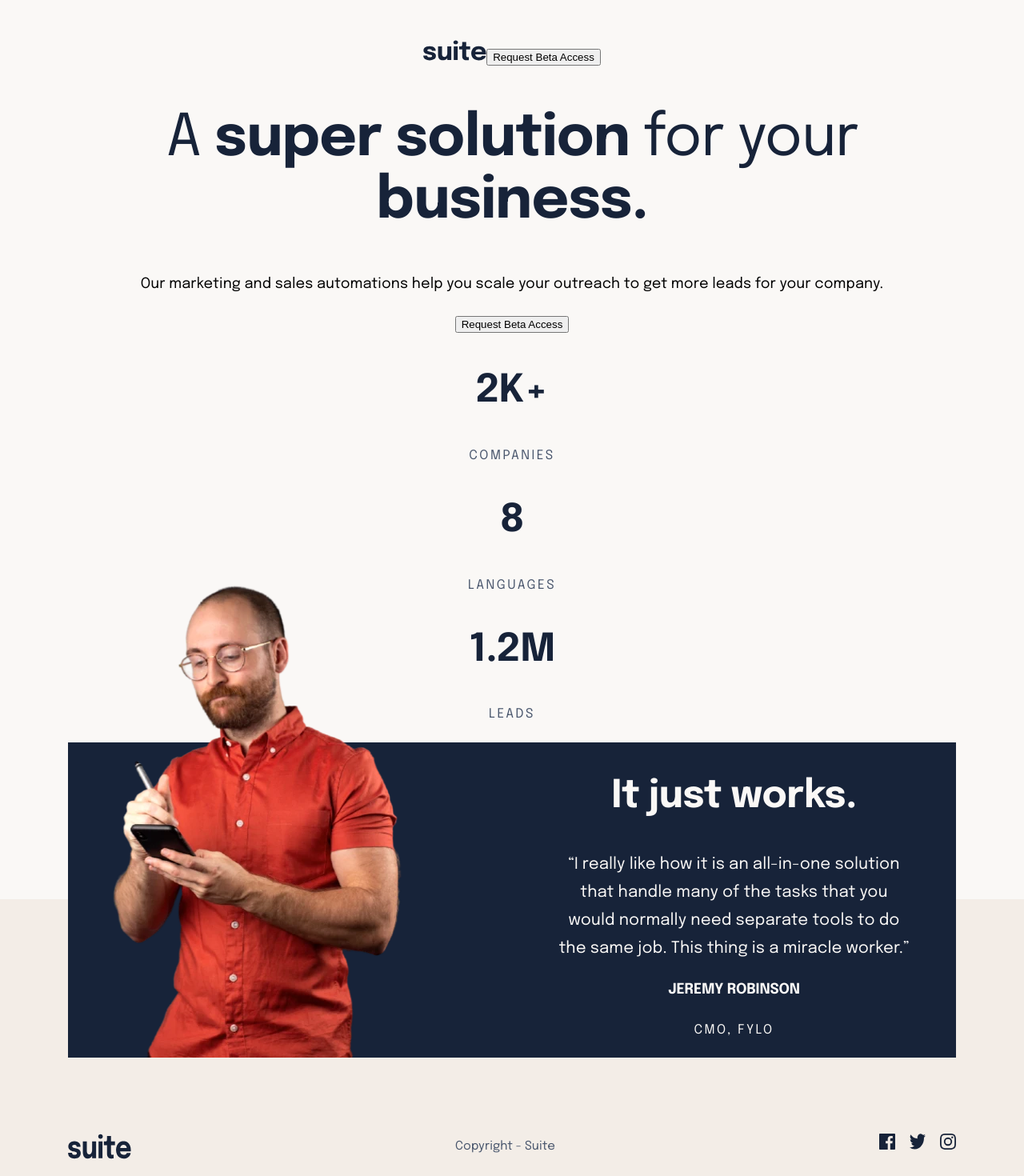
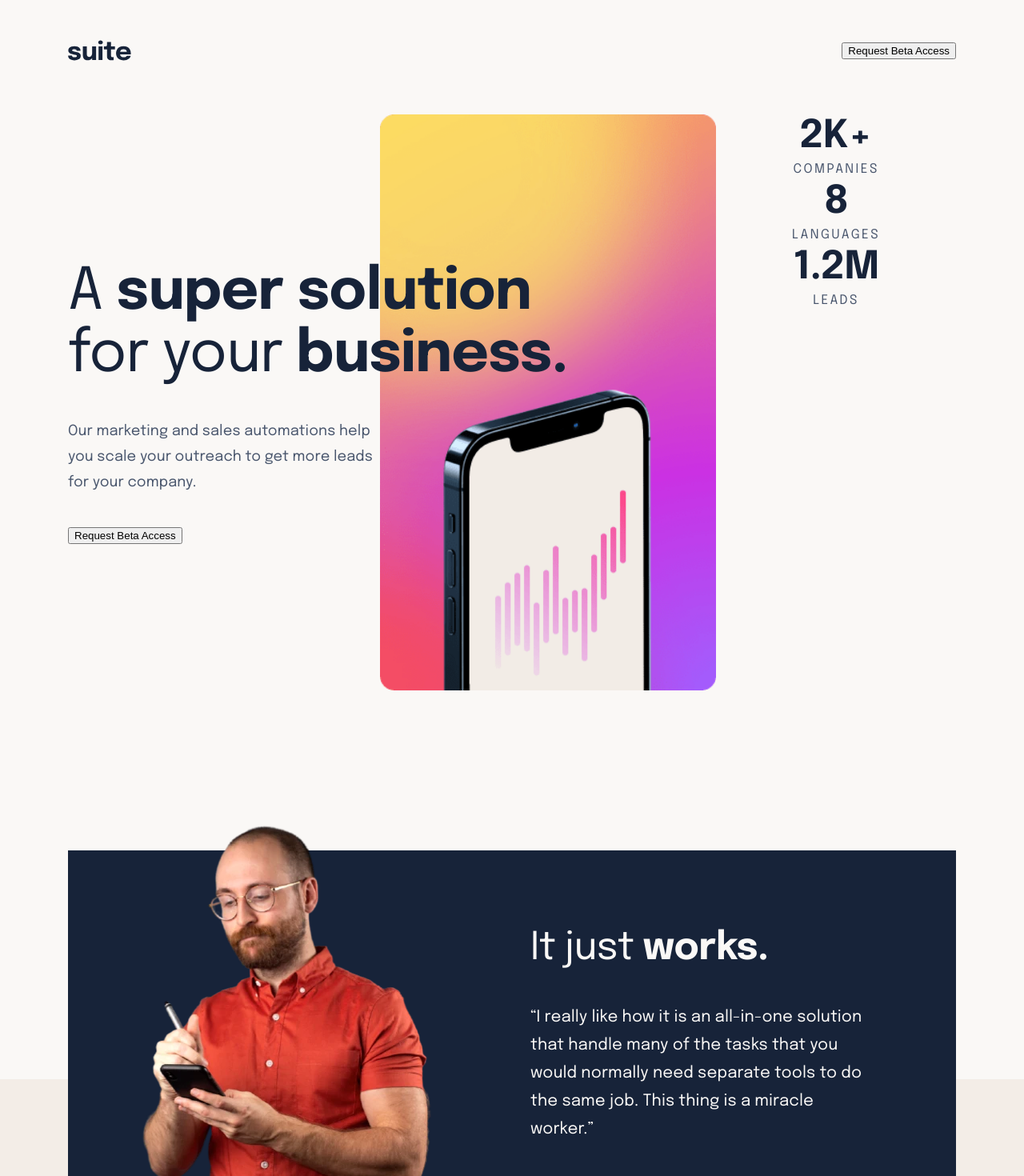
Before and after one commit to Shahbaaz92/suite-landing-page, a React (Create React App) app in the folder my-app/: page / in a window 1280 px wide. Shown: the top 1470 px of the page at 80% size. Built offline with nearby package versions, Linux system fonts and the light colour scheme.

Commit message:
All Components updated

```diff
--- a/my-app/src/App.css
+++ b/my-app/src/App.css
@@ -9,6 +9,12 @@
   --Orange: #ffa84e;
 }
 /***General***/
+body,
+html,
+* {
+  margin: 0;
+  box-sizing: border-box;
+}
 body {
   background-image: linear-gradient(
     to bottom,
@@ -17,6 +23,7 @@ body {
     var(--Cream) 75%,
     var(--Cream) 100%
   );
+  color: var(--Grey);
   display: flex;
   justify-content: center;
   font-family: "Epilogue", sans-serif;
@@ -82,33 +89,81 @@ small {
   height: auto;
   margin: 50px auto;
 }
+.Navigation {
+  display: flex;
+  justify-content: space-between;
+  align-items: center;
+}
+
+.Main-Container {
+  display: flex;
+  align-items: center;
+  margin-top: 67px;
+  width: 100%;
+  height: 90vh;
+}
+.Hero-Container {
+  width: 73%;
+  height: 100%;
+  text-align: left;
+  display: flex;
+  align-items: center;
+  background-image: url(./assets/image-hero-portrait.png);
+  background-repeat: no-repeat;
+  background-size: contain;
+  background-position: right;
+}
+.Hero {
+  width: 80%;
+  display: flex;
+  flex-direction: column;
+  align-items: start;
+  gap: 40px;
+}
+.Hero-about {
+  width: 60%;
+}
+.Stats {
+  width: 27%;
+  height: 100%;
+}
 .Comment {
   width: 100%;
   height: auto;
   background-color: var(--Dark-Blue);
   display: flex;
   justify-content: space-around;
-  /* gap: 30px; */
-
-  /* padding: 88px 121px; */
+  margin-top: 200px;
 }
 .Comment h2,
 .Comment h3,
 .Comment h4,
-.Quote {
+q {
   color: var(--Cream-White);
 }
-.Comment-img {
+.Comment-Img {
   position: relative;
   width: 40%;
 }
-.CMO {
+.CMO-Img {
   position: absolute;
-  left: 0;
+  left: 80px;
   bottom: 0;
 }
-.Quote {
+.Comment-Quote {
   width: 40%;
+  margin: 85px;
+  padding: 10px;
+  text-align: left;
+  display: flex;
+  flex-direction: column;
+  gap: 40px;
+}
+.CMO-Details {
+  display: flex;
+  flex-direction: column;
+  justify-content: flex-start;
+  gap: 0;
 }
 .Connect {
   margin-top: 95px;
--- a/my-app/src/App.js
+++ b/my-app/src/App.js
@@ -9,8 +9,10 @@ function App() {
   return (
     <div className="App">
       <Navigation />
-      <Hero />
-      <Stats />
+      <main className="Main-Container">
+        <Hero />
+        <Stats />
+      </main>
       <Comment />
       <Connect />
     </div>
--- a/my-app/src/Components/Comment.js
+++ b/my-app/src/Components/Comment.js
@@ -2,17 +2,19 @@ import founderImg from "../assets/image-jeremy-large.webp";
 function Comment() {
   return (
     <section className="Comment">
-      <div className="Comment-img">
-        <img src={founderImg} alt="Suite-CMO" className="CMO" />
+      <div className="Comment-Img">
+        <img src={founderImg} alt="Suite-CMO" className="CMO-Img" />
       </div>
-      <article className="Quote">
-        <h2> It just works.</h2>
+      <article className="Comment-Quote">
+        <h2>
+          <span>It just</span> works.
+        </h2>
         <q>
           I really like how it is an all-in-one solution that handle many of the
           tasks that you would normally need separate tools to do the same job.
           This thing is a miracle worker.
         </q>
-        <div>
+        <div className="CMO-Details">
           <h3>Jeremy Robinson</h3>
           <h4>CMO, Fylo</h4>
         </div>
--- a/my-app/src/Components/Hero.js
+++ b/my-app/src/Components/Hero.js
@@ -1,15 +1,17 @@
 function Hero() {
   return (
-    <main>
-      <h1>
-        <span>A</span> super solution <span>for your</span> business.
-      </h1>
-      <p>
-        Our marketing and sales automations help you scale your outreach to get
-        more leads for your company.
-      </p>
-      <button>Request Beta Access</button>
-    </main>
+    <section className="Hero-Container">
+      <div className="Hero">
+        <h1>
+          <span>A</span> super solution <span>for your</span> business.
+        </h1>
+        <p className="Hero-about">
+          Our marketing and sales automations help you scale your outreach to
+          get more leads for your company.
+        </p>
+        <button className="Hero-Btn">Request Beta Access</button>
+      </div>
+    </section>
   );
 }
 export default Hero;
--- a/my-app/src/Components/Navigation.js
+++ b/my-app/src/Components/Navigation.js
@@ -2,9 +2,9 @@ import logo from "../assets/logo.svg";
 
 function Navigation() {
   return (
-    <nav>
+    <nav className="Navigation">
       <img src={logo} alt="suite" />
-      <button>Request Beta Access</button>
+      <button className="Navigation-Btn">Request Beta Access</button>
     </nav>
   );
 }
--- a/my-app/src/Components/Stats.js
+++ b/my-app/src/Components/Stats.js
@@ -1,6 +1,6 @@
 function Stats() {
   return (
-    <section>
+    <section className="Stats">
       <article>
         <h2>2K+</h2>
         <h4>Companies</h4>
```
